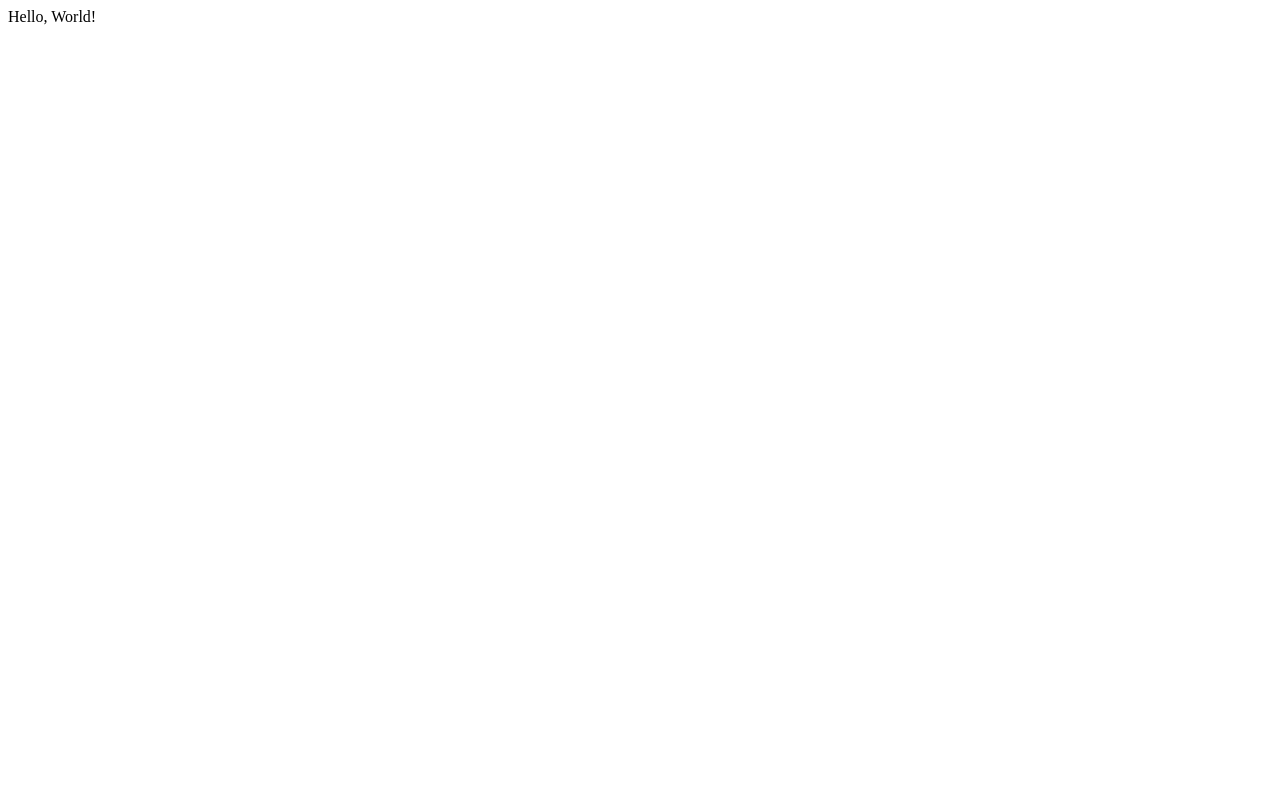
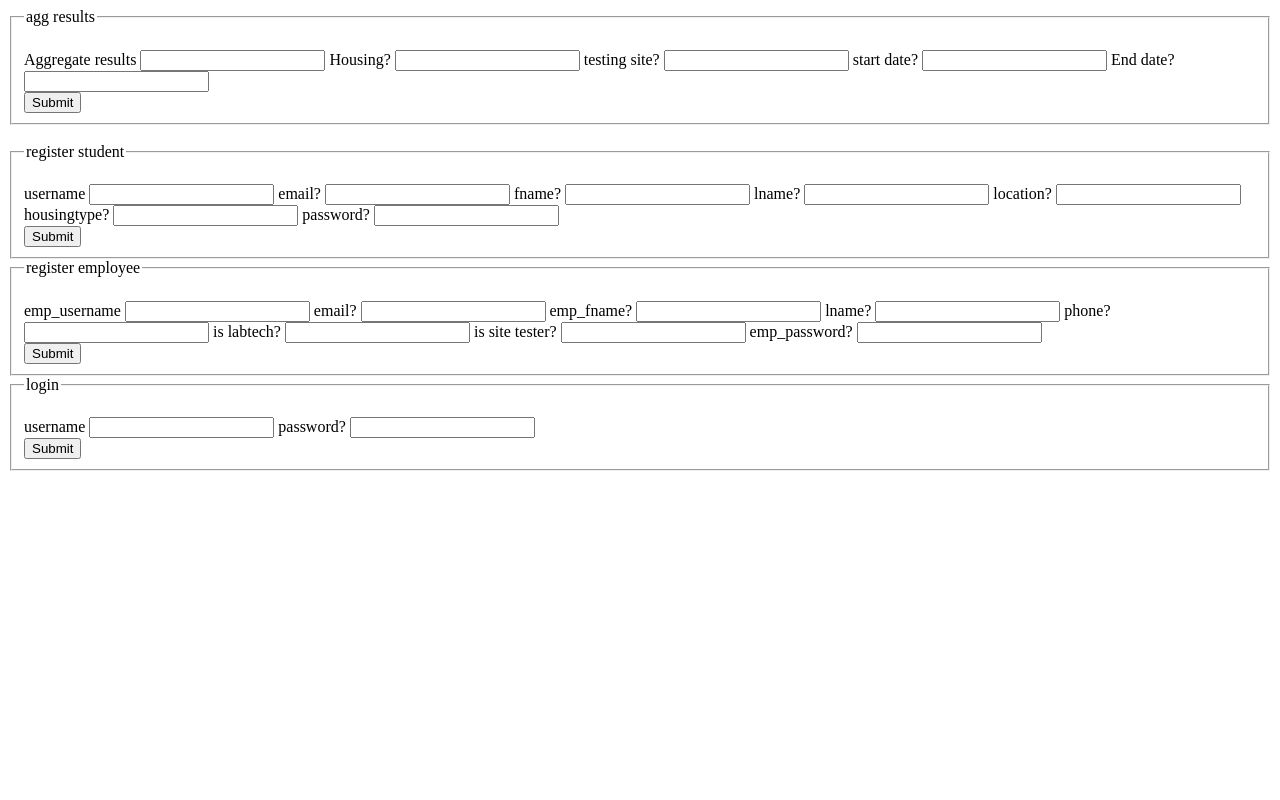
Before and after one commit to em5p/covid-database, a Flask app: page / in a window 1280 px wide. Before the commit the page is almost empty. Run offline with Flask 2, Linux system fonts and the light colour scheme; some libraries are stand-ins or nearby versions.

Commit message:
function stuff

```diff
--- a/backend-flask/app.py
+++ b/backend-flask/app.py
@@ -1,6 +1,7 @@
-from flask import Flask, request
+from flask import Flask, request, render_template, jsonify
 from flask_mysqldb import MySQL
 from flask_cors import CORS
+import datetime
 
 
 app = Flask(__name__)
@@ -8,14 +9,15 @@ app.config['MYSQL_HOST'] = 'localhost'
 app.config['MYSQL_USER'] = 'root'
 app.config['MYSQL_PASSWORD'] = 'Development1000!'
 app.config['MYSQL_DB'] = 'covidtest_fall2020'
+# app.config['MYSQL_PORT'] = 3306
 CORS(app)
 mysql = MySQL(app)
 
 
 # Localhost:5000/
 @app.route('/')
-def hello_world():
-    return 'Hello, World!'
+def main():
+    return render_template('main.html')
 
 
 # localhost:5000/api/agg_test_result : POST
@@ -34,36 +36,166 @@ def agg_test_results():
   print("begin method")
 
   if request:
+    print("hi: ", request.form['location'])
+    print(f'type : {type(request.form["location"])}')
 
-    (print("if request"))
+    if request.form['location'] == "ALL":
+      location = None
+    else:
+      location = request.form['location']
 
-    if request['location'] == "ALL":
-      location = 'null'
+    housing = request.form['housing'] if request.form['housing'] else None
+
+    if request.form['testing_site'] == "ALL":
+      testing_site = None
     else:
-      location = request['location']
+      testing_site = request.form['testing_site']
 
-    housing = request['housing'] if request['housing'] else "NULL"
-
-    if request['testing_site'] == "ALL":
-      testing_site = 'null'
-    else:
-      testing_site = request['testing_site']
-
-    date_processed_start = request['date_processed_start'] if request['date_processed_start'] else "NULL"
-    date_processed_end = request['date_processed_end'] if request['date_processed_end'] else "NULL"
+    date_processed_start = request.form['date_processed_start'] if request.form['date_processed_start'] else None
+    date_processed_end = request.form['date_processed_end'] if request.form['date_processed_end'] else None
 
 
 
     # Plug that into mysql
     cur = mysql.connection.cursor()
-    cur.callproc("aggregate_results", [location, housing, testing_site, date_processed_start, date_processed_end])
+    # cur.callproc('aggregate_results', [None, None, None, None , None])
+    cur.callproc('aggregate_results', [location, housing, testing_site, date_processed_start, date_processed_end])
+    cur.execute("select * from aggregate_results_result")
     rv = cur.fetchall()
+    print("return value: ", rv)
+    cur.close()
 
-    print("rv", rv)
+    total = 0
+    for status in rv:
+      print("status: ", status)
+      total += status[1]
+
+    return_list = [
+    { 'status': 'Total', 'total_tests': total, 'percent': 100},
+    { 'status': 'Positive', 'total_tests': rv[1][1], 'percent': float(rv[1][2])},
+    { 'status': 'Negative', 'total_tests': rv[0][1], 'percent': float(rv[0][2])},
+    { 'status': 'Pending', 'total_tests': rv[2][1], 'percent': float(rv[2][2])}]
+
+    return_json = jsonify(return_list)
+    return return_json
+
 
     # Dictionary of tuples
     # {total : (number, percent), positive : (number, percent)}
+
+
+
     # return_json = jsonify()
     # return return_json
-    return "end"
-  pass
+    # return "end"
+  # pass
+
+
+# localhost:5000/api/register_student : POST
+@app.route('/api/register_student', methods=['GET', 'POST'])
+def register_student():
+  # print("begin register student")
+
+  print("request: ", str(request))
+  if request.method == 'POST':
+    # print("begin if request")
+    username = request.form['username']
+    # print("username: ", username)
+    email = request.form['email']
+    # print(email)
+    fname = request.form['fname']
+    # print(fname)
+    lname = request.form['lname']
+    # print(lname)
+    location = request.form['location']
+    # print(location)
+    housing_type = request.form['housing_type']
+    # print(housing_type)
+    password = request.form['password']
+    # print(password)
+
+    # print("before procedure call")
+
+    cur = mysql.connection.cursor()
+    cur.callproc('register_student', [username, email, fname, lname, location, housing_type, password])
+
+    # cur.execute("select * from User where fname = 'Ema'")
+    # value = cur.fetchone()
+    # print("return value: ", value)
+    cur.close()
+
+    return "you did it"
+
+# localhost:5000/api/register_employee : POST
+@app.route('/api/register_employee', methods=['GET', 'POST'])
+def register_employee():
+  print("begin register employee")
+
+  print("request: ", str(request))
+  if request.method == 'POST':
+    print("begin if request")
+    emp_username = request.form['emp_username']
+    print("emp_username: ", emp_username)
+    emp_email = request.form['emp_email']
+    print(emp_email)
+    emp_fname = request.form['emp_fname']
+    print(emp_fname)
+    emp_lname = request.form['emp_lname']
+    print(emp_lname)
+    phone = request.form['phone']
+    print(phone)
+    is_lab_tech = request.form['is_lab_tech']
+    print(is_lab_tech)
+
+    if is_lab_tech =="true" or is_lab_tech =="True":
+      is_lab_tech = 1
+    else:
+      is_lab_tech = 0
+
+    is_site_tester = request.form['is_site_tester']
+    print(is_site_tester)
+    if is_site_tester =="true" or is_site_tester =="True":
+      is_site_tester = 1
+    else:
+      is_site_tester = 0
+
+    emp_password = request.form['emp_password']
+    print(emp_password)
+
+    print("before procedure call")
+
+    cur = mysql.connection.cursor()
+    cur.callproc('register_employee', [emp_username, emp_email, emp_fname, emp_lname, phone, is_lab_tech, is_site_tester, emp_password])
+
+    cur.execute("select * from User where fname = 'Ema'")
+    value = cur.fetchone()
+    print("return value: ", value)
+    cur.close()
+
+    return "you did it"
+
+
+# localhost:5000/api/login : POST
+@app.route('/api/login', methods=['GET', 'POST'])
+def login():
+  print("begin login")
+
+  print("request: ", str(request))
+  if request.method == 'POST':
+    print("begin if request")
+    username = request.form['username']
+    print("username: ", username)
+    password = request.form['password']
+    print(password)
+
+    print("before procedure call")
+
+    # cur = mysql.connection.cursor()
+    # cur.callproc('register_student', [username, password])
+
+    # cur.execute("select * from User where fname = 'Ema'")
+    # value = cur.fetchone()
+    # print("return value: ", value)
+    # cur.close()
+
+    return "you did it"
--- a/backend-flask/templates/main.html
+++ b/backend-flask/templates/main.html
@@ -7,18 +7,93 @@
 
 
 <!-- Accept a File Upload -->
-<form action="{{ url_for('main') }}" method="POST" enctype="multipart/form-data">
+<form action="{{ url_for('agg_test_results') }}" method="POST" enctype="multipart/form-data">
   <fieldset>
-    <legend>Zoom Transcript Upload</legend>
+    <legend>agg results</legend>
 
 
     <br>
-    <label for="friendship_scale"> How Well do the Conversation Participants Know Eachother from 1 to 10?</label>
+    <label for="location">Aggregate results</label>
     <input name="location" type="text" id="location">
+    <label for="housing"> Housing?</label>
+    <input name="housing" type="text" id="housing">
+    <label for="testing site"> testing site?</label>
+    <input name="testingsite" type="text" id="testingsite">
+    <label for="start date"> start date?</label>
+    <input name="startDate" type="text" id="startDate">
+    <label for="End date"> End date?</label>
+    <input name="endDate" type="text" id="endDate">
     <br>
     <input name="submit" type="Submit">
   </fieldset>
 </form>
 <br>
 
+
+<form action="{{ url_for('register_student') }}" method="POST" enctype="multipart/form-data">
+  <fieldset>
+    <legend>register student</legend>
+
+
+    <br>
+    <label for="username">username</label>
+    <input name="username" type="text" id="username">
+    <label for="email"> email?</label>
+    <input name="email" type="text" id="email">
+    <label for="fname"> fname?</label>
+    <input name="fname" type="text" id="fname">
+    <label for="lname"> lname?</label>
+    <input name="lname" type="text" id="lname">
+    <label for="location"> location?</label>
+    <input name="location" type="text" id="location">
+    <label for="housing_type"> housingtype?</label>
+    <input name="housing_type" type="text" id="housing_type">
+    <label for="password"> password?</label>
+    <input name="password" type="text" id="password">
+    <br>
+    <input name="submit" type="Submit">
+  </fieldset>
+</form>
+
+<form action="{{ url_for('register_employee') }}" method="POST" enctype="multipart/form-data">
+  <fieldset>
+    <legend>register employee</legend>
+
+    <br>
+    <label for="emp_username">emp_username</label>
+    <input name="emp_username" type="text" id="emp_username">
+    <label for="emp_email"> email?</label>
+    <input name="emp_email" type="text" id="email">
+    <label for="emp_fname"> emp_fname?</label>
+    <input name="emp_fname" type="text" id="emp_fname">
+    <label for="emp_lname"> lname?</label>
+    <input name="emp_lname" type="text" id="emp_lname">
+    <label for="phone"> phone?</label>
+    <input name="phone" type="text" id="phone">
+    <label for="is_lab_tech"> is labtech?</label>
+    <input name="is_lab_tech" type="text" id="is_lab_tech">
+    <label for="is_site_tester"> is site tester?</label>
+    <input name="is_site_tester" type="text" id="is_site_tester">
+    <label for="emp_password"> emp_password?</label>
+    <input name="emp_password" type="text" id="emp_password">
+    <br>
+    <input name="submit" type="Submit">
+  </fieldset>
+</form>
+
+<form action="{{ url_for('login') }}" method="POST" enctype="multipart/form-data">
+  <fieldset>
+    <legend>login</legend>
+
+
+    <br>
+    <label for="username">username</label>
+    <input name="username" type="text" id="username">
+    <label for="password"> password?</label>
+    <input name="password" type="text" id="password">
+    <br>
+    <input name="submit" type="Submit">
+  </fieldset>
+</form>
+
 </html>
```
